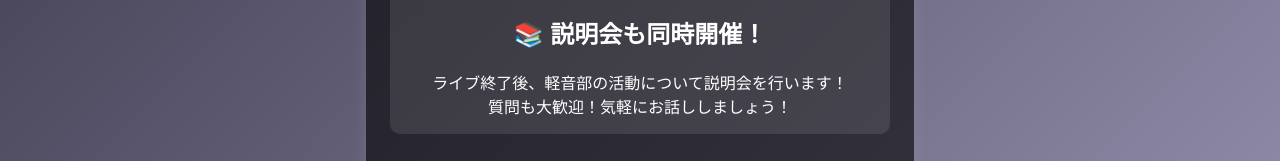
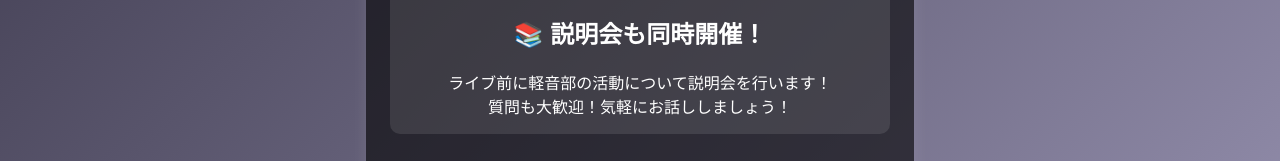
Before and after one commit to keion-welcome/keion-welcome, a plain HTML site: page index.html in a window 1280 px wide. Shown: the part 999-1160 px from the top of the page. Drawn offline with Linux system fonts and the light colour scheme.

Commit message:
Add files via upload

```diff
--- a/index.html
+++ b/index.html
@@ -50,7 +50,7 @@
     <section class="info">
       <h2>📚 説明会も同時開催！</h2>
       <p>
-        ライブ終了後、軽音部の活動について説明会を行います！<br>
+        ライブ前に軽音部の活動について説明会を行います！<br>
         質問も大歓迎！気軽にお話ししましょう！<br>
       </p>
     </section>
```
